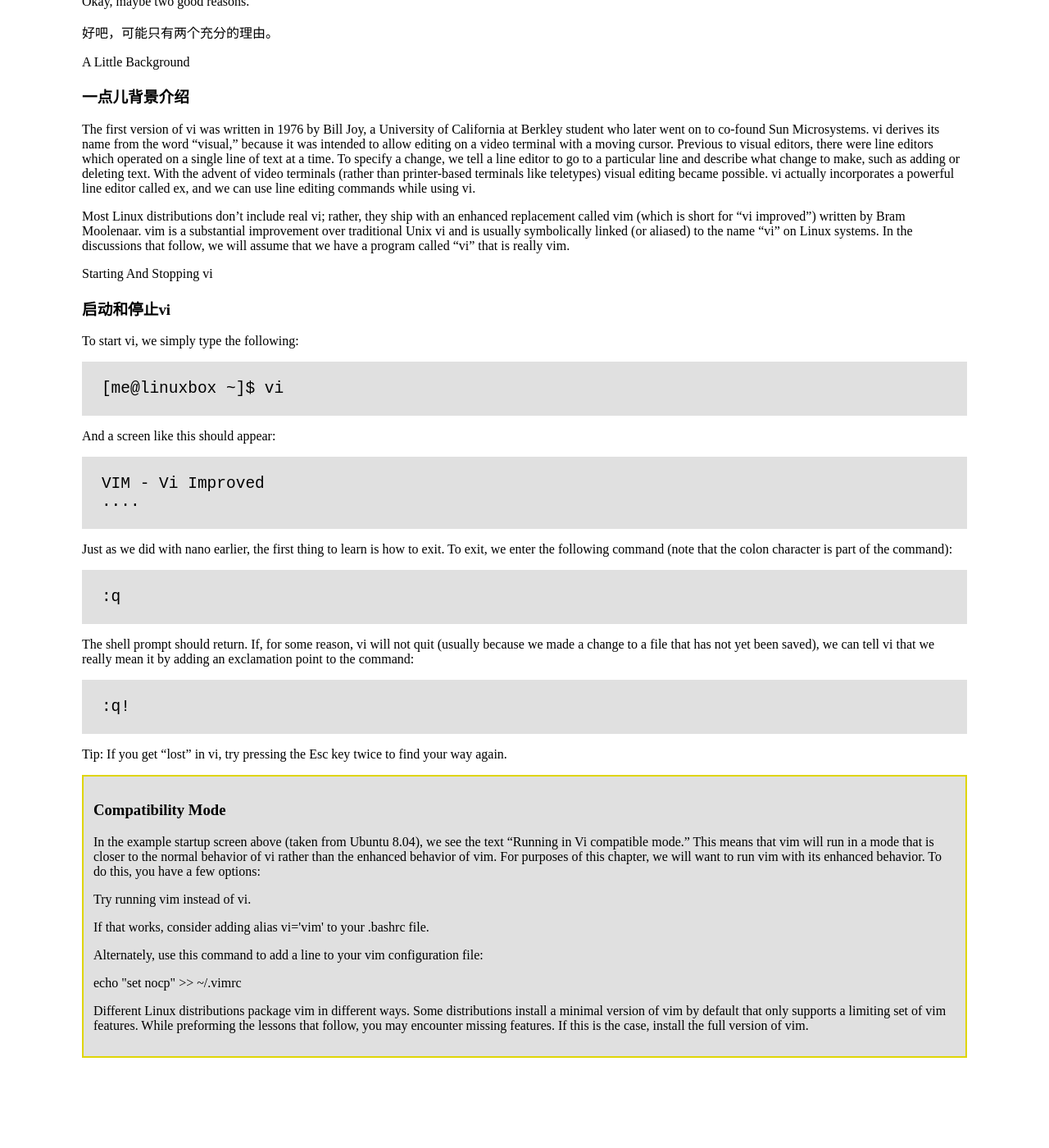
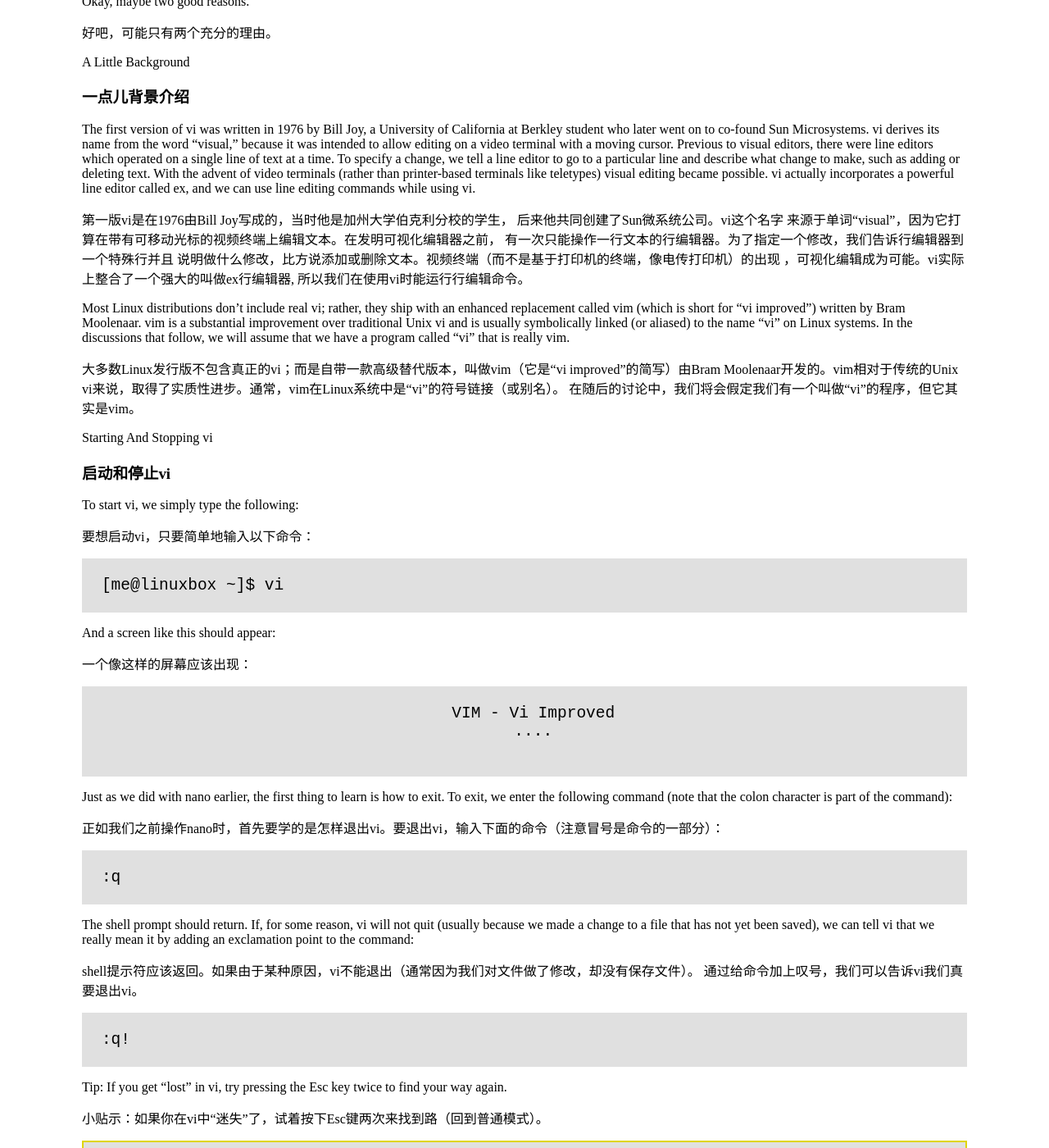
Before and after one commit to billie66/TLCL, a Jekyll site: the page built from book/vi.md, in a window 1280 px wide and 1400 px high, scrolled down 1029 px. Shown: the whole window at 82% size. Built offline with Jekyll 4.4.1, drawn with Linux system fonts in a browser that asks for light colours; Markdown is read by kramdown in place of the engine named in the settings; before the commit the page ends 2327 px from its top, so only the background shows below that; some of the changed text lies outside the part shown.

Commit message:
translate the new adding lines to English 13th

```diff
--- a/book/vi.md
+++ b/book/vi.md
@@ -82,11 +82,24 @@ of video terminals (rather than printer-based terminals like teletypes) visual e
 became possible. vi actually incorporates a powerful line editor called ex, and we can
 use line editing commands while using vi.
 
+第一版vi是在1976由Bill Joy写成的，当时他是加州大学伯克利分校的学生，
+后来他共同创建了Sun微系统公司。vi这个名字
+来源于单词“visual”，因为它打算在带有可移动光标的视频终端上编辑文本。在发明可视化编辑器之前，
+有一次只能操作一行文本的行编辑器。为了指定一个修改，我们告诉行编辑器到一个特殊行并且
+说明做什么修改，比方说添加或删除文本。视频终端（而不是基于打印机的终端，像电传打印机）的出现
+，可视化编辑成为可能。vi实际上整合了一个强大的叫做ex行编辑器,
+所以我们在使用vi时能运行行编辑命令。
+
 Most Linux distributions don't include real vi; rather, they ship with an enhanced
 replacement called vim (which is short for “vi improved”) written by Bram Moolenaar.
 vim is a substantial improvement over traditional Unix vi and is usually symbolically
 linked (or aliased) to the name “vi” on Linux systems. In the discussions that follow, we
 will assume that we have a program called “vi” that is really vim.
+
+大多数Linux发行版不包含真正的vi；而是自带一款高级替代版本，叫做vim（它是“vi
+improved”的简写）由Bram Moolenaar开发的。vim相对于传统的Unix
+vi来说，取得了实质性进步。通常，vim在Linux系统中是“vi”的符号链接（或别名）。
+在随后的讨论中，我们将会假定我们有一个叫做“vi”的程序，但它其实是vim。
 
 Starting And Stopping vi
 
@@ -94,19 +107,25 @@ Starting And Stopping vi
 
 To start vi, we simply type the following:
 
+要想启动vi，只要简单地输入以下命令：
+
 <div class="code"><pre>
 <tt>[me@linuxbox ~]$ vi</tt>
 </pre></div>
 
 And a screen like this should appear:
 
+一个像这样的屏幕应该出现：
+
 <div class="code"><pre>
-<tt>VIM - Vi Improved
-....</tt>
+<tt><center>VIM - Vi Improved
+....</center></tt>
 </pre></div>
 
 Just as we did with nano earlier, the first thing to learn is how to exit. To exit, we enter
 the following command (note that the colon character is part of the command):
+
+正如我们之前操作nano时，首先要学的是怎样退出vi。要退出vi，输入下面的命令（注意冒号是命令的一部分）：
 
 <div class="code"><pre>
 <tt>:q</tt>
@@ -116,11 +135,16 @@ The shell prompt should return. If, for some reason, vi will not quit (usually b
 made a change to a file that has not yet been saved), we can tell vi that we really mean it
 by adding an exclamation point to the command:
 
+shell提示符应该返回。如果由于某种原因，vi不能退出（通常因为我们对文件做了修改，却没有保存文件）。
+通过给命令加上叹号，我们可以告诉vi我们真要退出vi。
+
 <div class="code"><pre>
 <tt>:q!</tt>
 </pre></div>
 
 Tip: If you get “lost” in vi, try pressing the Esc key twice to find your way again.
+
+小贴示：如果你在vi中“迷失”了，试着按下Esc键两次来找到路（回到普通模式）。
 
 <table class="single" cellpadding="10" width="%100">
 <tr>
@@ -131,14 +155,35 @@ Tip: If you get “lost” in vi, try pressing the Esc key twice to find your wa
 is closer to the normal behavior of vi rather than the enhanced behavior of vim.
 For purposes of this chapter, we will want to run vim with its enhanced behavior.
 To do this, you have a few options: </p>
+
+<P>上面实例中的启动屏幕（来自于Ubuntu
+8.04），我们看到一行文字“以Vi兼容的模式运行”。这意味着vim将以近似于vi常规的模式
+运行，而不是vim的高级规范。为了这章的目的，我们想要使用vim的高级规范。要想这样做，
+你有几个选择：</P>
+
 <p>Try running vim instead of vi.</p>
+
+<p>用vim来代替vi。</p>
+
 <p>If that works, consider adding alias vi='vim' to your .bashrc file. </p>
+
+<p>如果命令生效，考虑在你的.bashrc文件中添加别名vi='vim'。</p>
+
 <p>Alternately, use this command to add a line to your vim configuration file: </p>
+
+<p>或者，使用这个命令在你的vim配置文件中添加一行：</p>
+
 <p>echo "set nocp" &gt;&gt; ~/.vimrc </p>
+
 <p>Different Linux distributions package vim in different ways. Some distributions
 install a minimal version of vim by default that only supports a limiting set of
 vim features. While preforming the lessons that follow, you may encounter
 missing features. If this is the case, install the full version of vim.</p>
+
+<p>不同的Linux发行版其vim软件包也迥然不同。一些发行版只是安装了vim的最小版本，
+其默认只支持有限的vim特性。当练习随后的课程时，你可能会遇到缺失的功能。
+如果是这种情况，就安装vim的完整版。</p>
+
 </td>
 </tr>
 </table>
```
